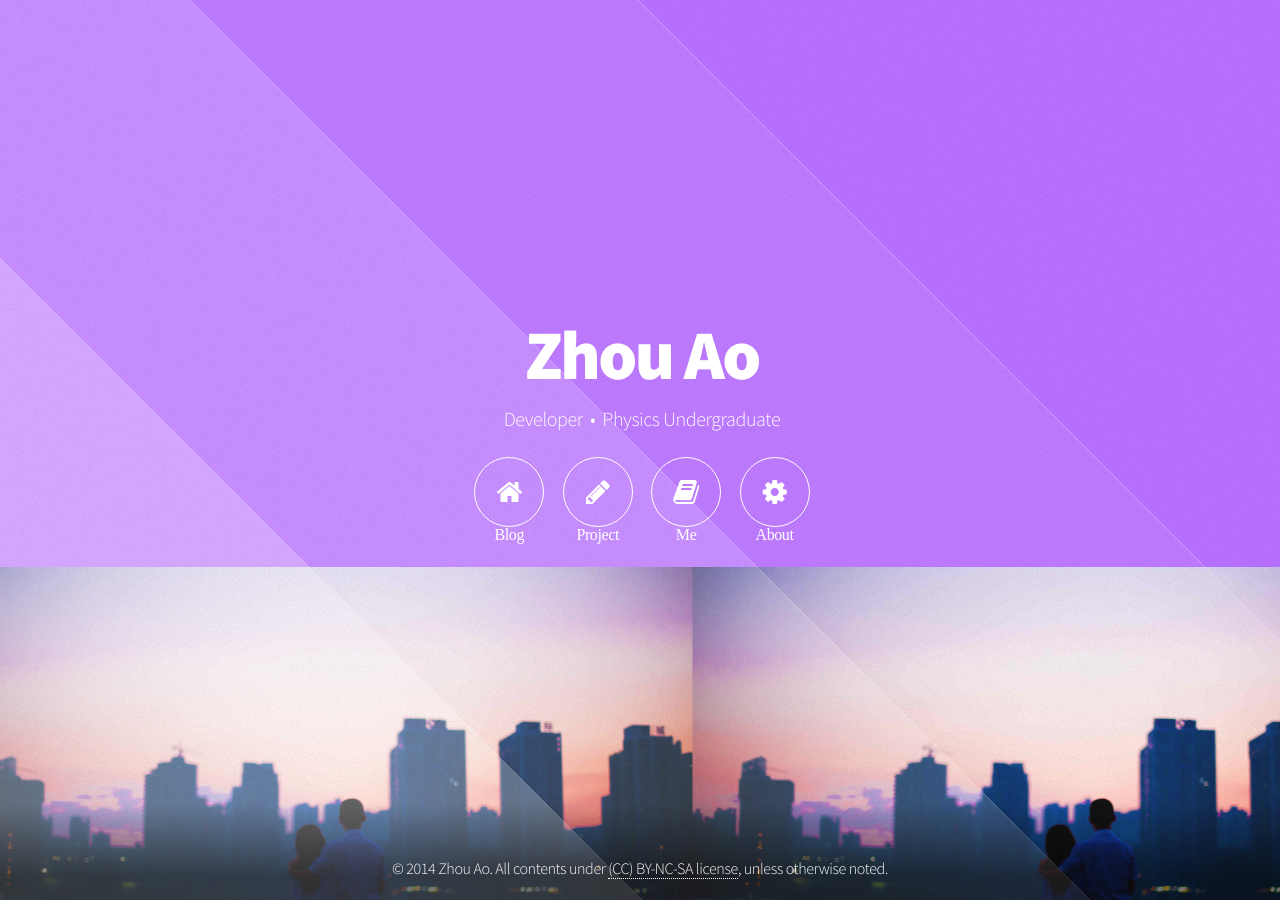
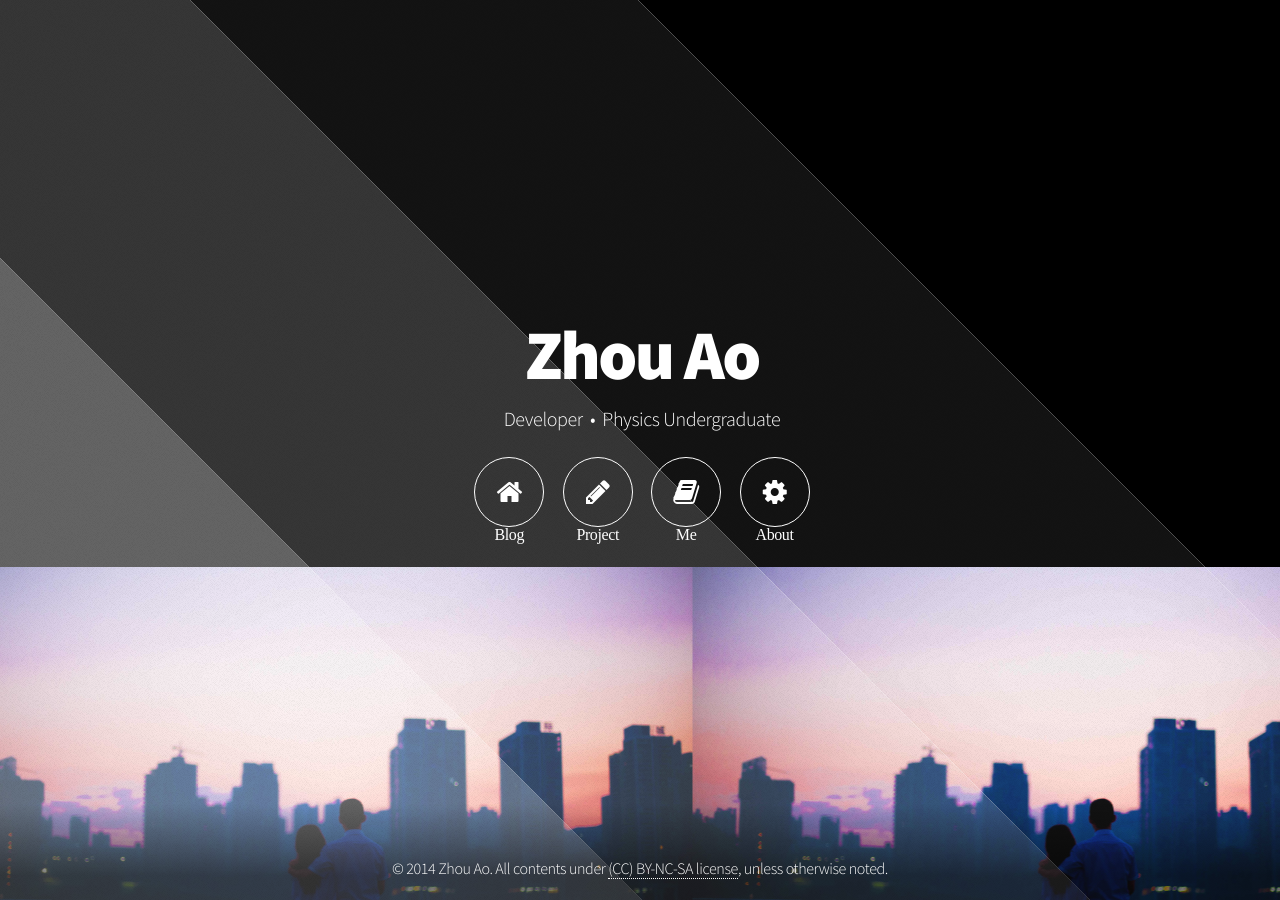
Before and after one commit to Zhou-Ao/Zhou-Ao.github.io, a Jekyll site: the page index.html, which Jekyll copies as it is, in a window 1280 px wide. Built offline with Jekyll 4.4.1, drawn with Linux system fonts in a browser that asks for light colours; Markdown is read by kramdown in place of the engine named in the settings.

Commit message:
update background

```diff
--- a/css/blog/style-medium.css
+++ b/css/blog/style-medium.css
@@ -42,8 +42,8 @@
 
 	#footer {
 		background-attachment: scroll;
-		background-color: #1f1815;
-		background-image: url("images/overlay.png"), url("../images/bg.jpg");
+		background-color: #000000;
+		background-image: url("images/overlay.png"), url("../../images/bg.jpg");
 		background-position: top left,						bottom center;
 		background-repeat: repeat,							no-repeat;
 		background-size: auto,							cover;
--- a/css/index/style.css
+++ b/css/index/style.css
@@ -103,7 +103,7 @@
 		-ms-transform: translate3d(0,0,0);
 		transform: translate3d(0,0,0);
 		/* Set your background with this */
-		background: #B870FF url("images/bg.jpg") bottom left;
+		background: #000000 url("images/bg.jpg") bottom left;
 		background-repeat: repeat-x;
 		height: 100%;
 		left: 0;
```
Also changed, not shown: 3 other files.
